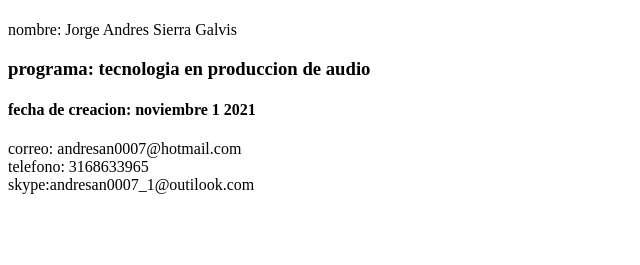
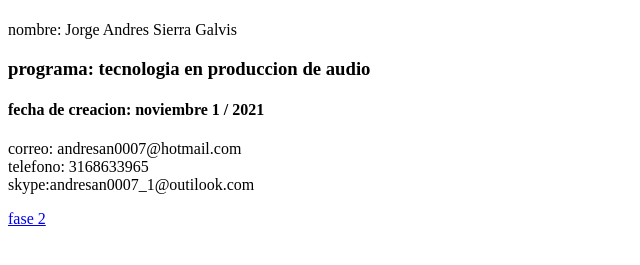
Before and after one commit to andresan3384/DSW-AndresSierra, a plain HTML site: page index.html in a window 1280 px wide. Shown: the part 59-324 px from the top of the page, without its empty margins (0-640 px from the left). Drawn offline with Linux system fonts and the light colour scheme.

Commit message:
Update index.html
cambión fase 2

```diff
--- a/index.html
+++ b/index.html
@@ -13,11 +13,12 @@
     nombre: Jorge Andres Sierra Galvis
     <h3>
     programa: tecnologia en produccion de audio
-    <h4> fecha de creacion: noviembre 1 2021</h4>
+    <h4> fecha de creacion: noviembre 1 / 2021</h4>
     <p>
         correo: andresan0007@hotmail.com <br>
         telefono: 3168633965 <br>
         skype:andresan0007_1@outilook.com <br>
     </p>
+    <a href="fase2/desing.html">fase 2</a>
 </body>
 </html>
```
